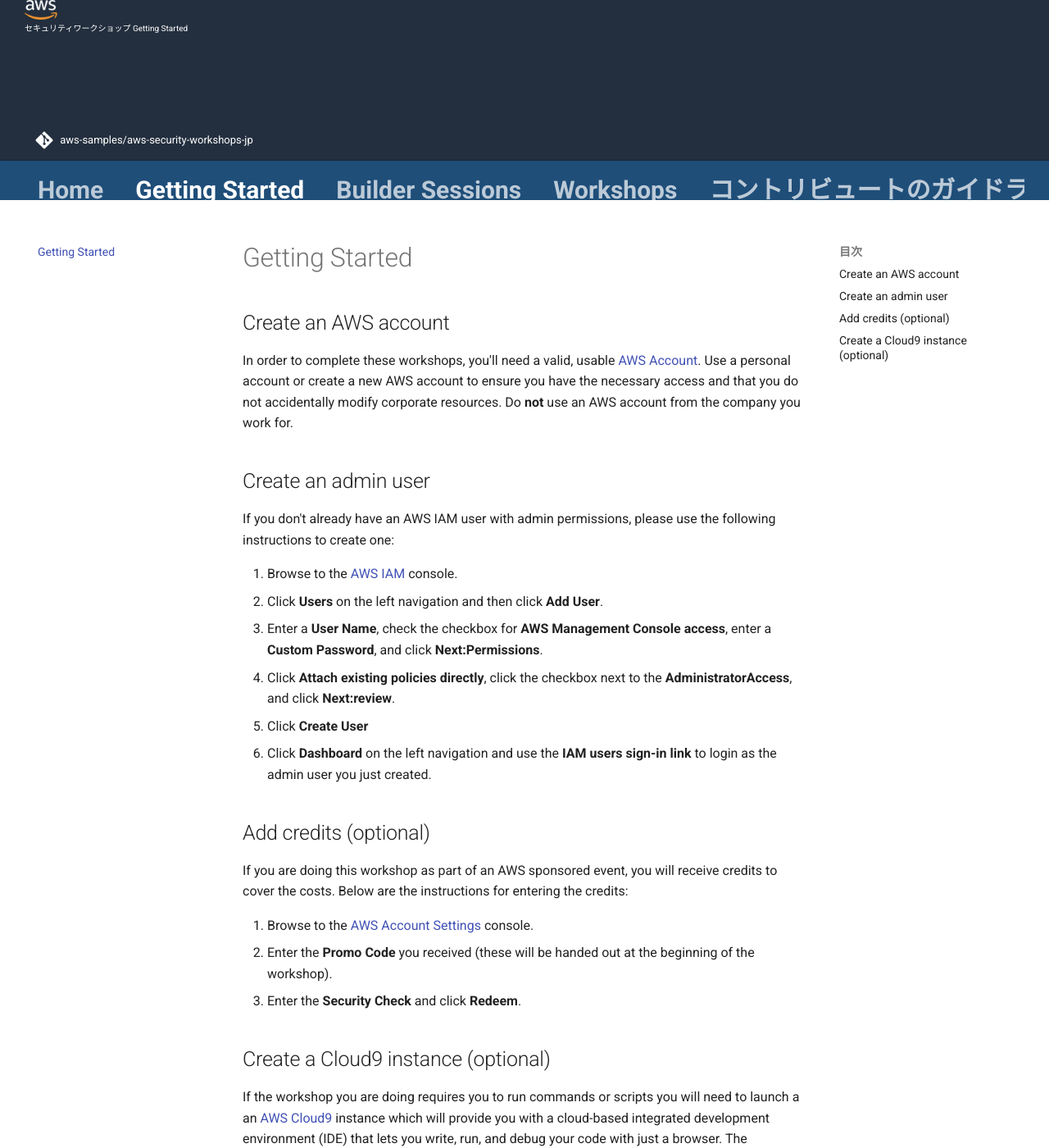
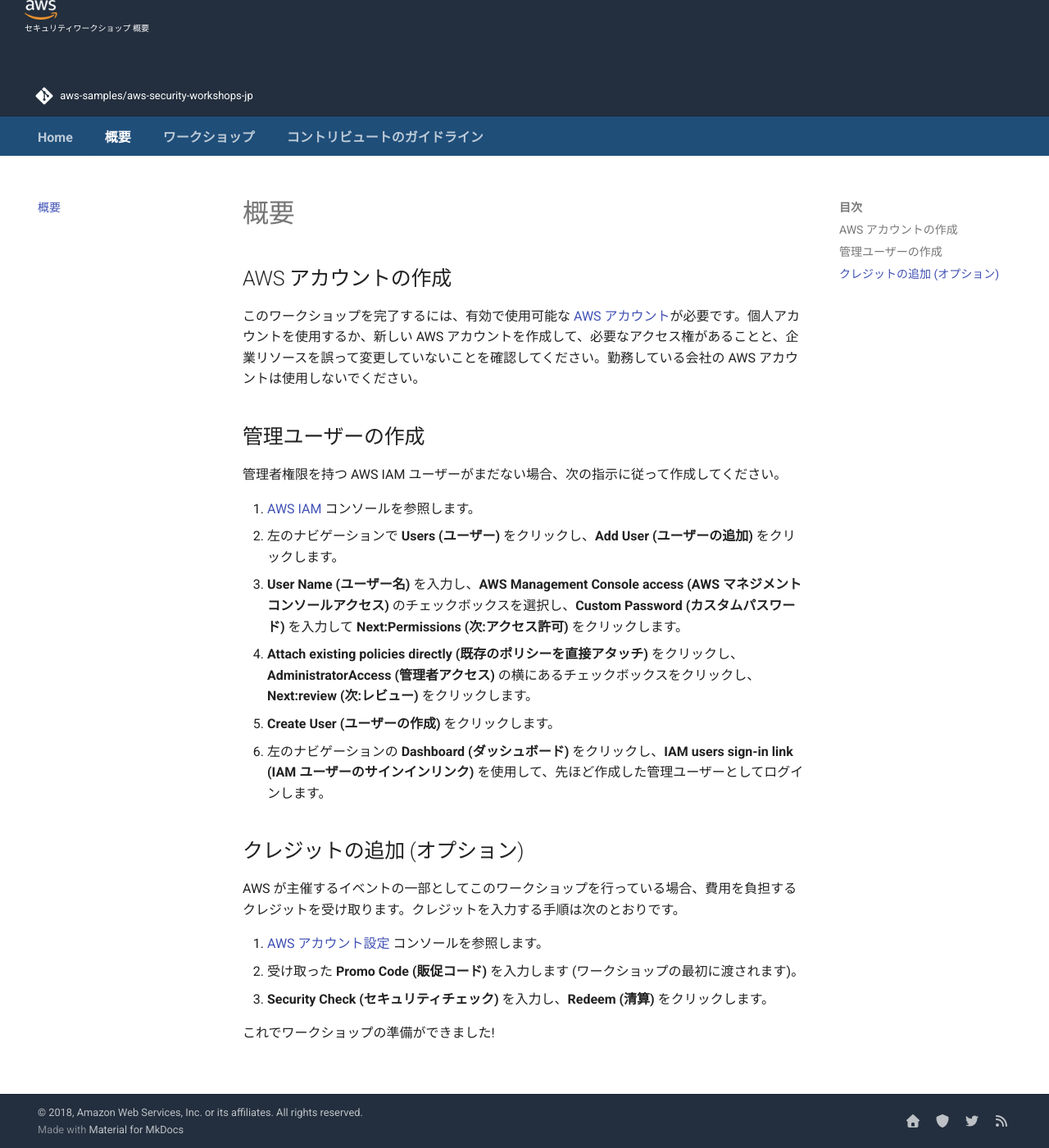
Before and after one commit to aws-samples/aws-security-workshops-jp, an MkDocs documentation site: the page built from docs/getting-started.md, in a window 1280 px wide and 1400 px high. Shown: the whole window at 82% size. Built offline with MkDocs 1.6.1 and Material for MkDocs 9.7.7, drawn with Linux system fonts in a browser that asks for light colours; comment, search, counter and statistics services are not loaded; some of the changed text lies outside the part shown.

Commit message:
Fixed styling issues and added additional translated content

```diff
--- a/docs/getting-started.md
+++ b/docs/getting-started.md
@@ -1,37 +1,26 @@
-# Getting Started
+# 概要
 
-## Create an AWS account
+## AWS アカウントの作成
 
-In order to complete these workshops, you'll need a valid, usable <a href="https://aws.amazon.com/getting-started/" target="_blank">AWS Account</a>. Use a personal account or create a new AWS account to ensure you have the necessary access and that you do not accidentally modify corporate resources. Do **not** use an AWS account from the company you work for.
+このワークショップを完了するには、有効で使用可能な <a href="https://aws.amazon.com/getting-started/" target="_blank">AWS アカウント</a>が必要です。個人アカウントを使用するか、新しい AWS アカウントを作成して、必要なアクセス権があることと、企業リソースを誤って変更していないことを確認してください。勤務している会社の AWS アカウントは使用しないでください。
 
-## Create an admin user
+## 管理ユーザーの作成
 
-If you don't already have an AWS IAM user with admin permissions, please use the following instructions to create one:
+管理者権限を持つ AWS IAM ユーザーがまだない場合、次の指示に従って作成してください。
 
-1.  Browse to the <a href="https://console.aws.amazon.com/iam/" target="_blank">AWS IAM</a> console.
-2.  Click **Users** on the left navigation and then click **Add User**.
-3.  Enter a **User Name**, check the checkbox for **AWS Management Console access**, enter a **Custom Password**, and click **Next:Permissions**.
-4.  Click **Attach existing policies directly**, click the checkbox next to the **AdministratorAccess**, and click **Next:review**.
-5.  Click **Create User**
-6.  Click **Dashboard** on the left navigation and use the **IAM users sign-in link** to login as the admin user you just created.
+1.  <a href="https://console.aws.amazon.com/iam/" target="_blank">AWS IAM</a> コンソールを参照します。
+2.  左のナビゲーションで **Users (ユーザー)** をクリックし、**Add User (ユーザーの追加)** をクリックします。
+3.  **User Name (ユーザー名)** を入力し、**AWS Management Console access (AWS マネジメントコンソールアクセス)** のチェックボックスを選択し、**Custom Password (カスタムパスワード)** を入力して **Next:Permissions (次:アクセス許可)** をクリックします。
+4.  **Attach existing policies directly (既存のポリシーを直接アタッチ)** をクリックし、**AdministratorAccess (管理者アクセス)** の横にあるチェックボックスをクリックし、**Next:review (次:レビュー)** をクリックします。
+5.  **Create User (ユーザーの作成)** をクリックします。
+6.  左のナビゲーションの **Dashboard (ダッシュボード)** をクリックし、**IAM users sign-in link (IAM ユーザーのサインインリンク)** を使用して、先ほど作成した管理ユーザーとしてログインします。
 
-## Add credits (optional)
+## クレジットの追加 (オプション)
 
-If you are doing this workshop as part of an AWS sponsored event, you will receive credits to cover the costs.  Below are the instructions for entering the credits:
+AWS が主催するイベントの一部としてこのワークショップを行っている場合、費用を負担するクレジットを受け取ります。クレジットを入力する手順は次のとおりです。
 
-1.  Browse to the <a href="https://console.aws.amazon.com/billing/home?#/credits" target="_blank">AWS Account Settings</a> console.
-2.  Enter the **Promo Code** you received (these will be handed out at the beginning of the workshop).
-3.  Enter the **Security Check** and click **Redeem**.
+1.  <a href="https://console.aws.amazon.com/billing/home?#/credits" target="_blank">AWS アカウント設定</a> コンソールを参照します。
+2.  受け取った **Promo Code (販促コード)** を入力します (ワークショップの最初に渡されます)。
+3.  **Security Check (セキュリティチェック)** を入力し、**Redeem (清算)** をクリックします。
 
-## Create a Cloud9 instance (optional)
-
-If the workshop you are doing requires you to run commands or scripts you will need to launch a an <a href="https://aws.amazon.com/cloud9/" target="_blank">AWS Cloud9</a> instance which will provide you with a cloud-based integrated development environment (IDE) that lets you write, run, and debug your code with just a browser. The workshop instructions will specify if this needed.  Below are the instructions for launching an instance:
-
-1.  Browse to the <a href="https://console.aws.amazon.com/cloud9" target="_blank">AWS Cloud9</a> console.
-2.  Click **Create environment** on the right side.
-3.  Enter a **Name** (security-workshop-ide) and click **Next step**.
-4.  Leave all the defaults and click **Next step**.
-5.  Click **Create environment**.
-6.  The environment will open automatically after it has been provisioned.  Browse back to the <a href="https://console.aws.amazon.com/cloud9" target="_blank">AWS Cloud9</a> console and you can click **Open IDE** on the environment you created to access it at anytime.
-
-You are now setup for the workshops!
+これでワークショップの準備ができました!
--- a/docs/stylesheets/custom.css
+++ b/docs/stylesheets/custom.css
@@ -29,7 +29,7 @@
 
 .md-tabs__link {
     font-weight: bold !important;
-    font-size: 1.5rem !important;
+    font-size: .8rem !important;
 }
 
 .md-header-nav__source {
@@ -38,24 +38,24 @@
 
 /* Language Drop Down */
 .md-header-nav__lang {
-    padding: 0 0.5rem;
-    line-height: 4.8rem;
-    font-family: "Roboto","Helvetica Neue",Helvetica,Arial,sans-serif;
-    width: 30px;
+    display: block;
+    width: 2rem;
+    margin-left: .5rem;
+    margin-right: .2rem;
+    padding-right: .6rem;
 }
 
 .md-lang-drop {
-    position: relative;
-    display: inline-block;
-    font-size: 1.9rem;
-    padding: 0 0 0 5px;
+    line-height: 2.6rem;
+    padding: 0 0.5rem;
+    font-size: 1.2rem;
+    width: 1px
 }
 
 .md-lang-dropbtn {
     color: white;
     border: none;
     cursor: pointer;
-    padding: 0px 12px;
     font-weight: bold;
 }
 
@@ -108,7 +108,7 @@
 .md-typeset table:not([class]) th {
     min-width: 15rem;
     background-color: #6c6c6c !important;
-    font-size: 1.5rem;
+    font-size: medium;
 }
 
 .md-typeset table:not([class]) td {
@@ -116,7 +116,7 @@
 }
 
 .table {
-    font-size: 1.4rem;
+    font-size: medium;
 }
 
 /* Footer */
--- a/docs/workshops/index.md
+++ b/docs/workshops/index.md
@@ -1,4 +1,4 @@
-# Workshops
+# ワークショップ
 
 <div class="md-typeset__table">
     <table>
--- a/mkdocs.yml
+++ b/mkdocs.yml
@@ -47,10 +47,10 @@
 # Navigation
 nav:
   - Home: 'index.md'
-  - Getting Started: 'getting-started.md'
-  - Builder Sessions:
-    - Directory: 'builder-sessions/index.md'
-  - Workshops:
+  - 概要: 'getting-started.md'
+  #- Builder Sessions:
+  #  - Directory: 'builder-sessions/index.md'
+  - ワークショップ:
     - 'Directory': 'workshops/index.md'
-    - 'Scaling threat detection and response on AWS': 'https://scaling-threat-detection.awssecworkshops.jp/'
+    - 'AWS 環境における脅威検知と対応': 'https://scaling-threat-detection.awssecworkshops.jp/'
   - コントリビュートのガイドライン: 'contribute.md'
```
Also changed, not shown: docs/index.md (+9 -9 lines).
